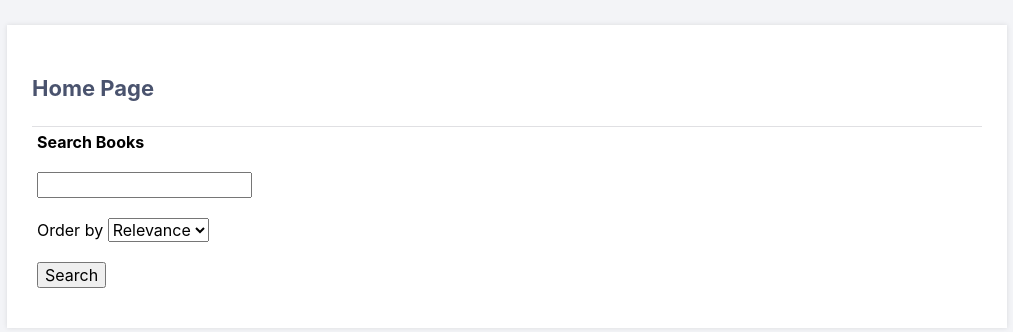
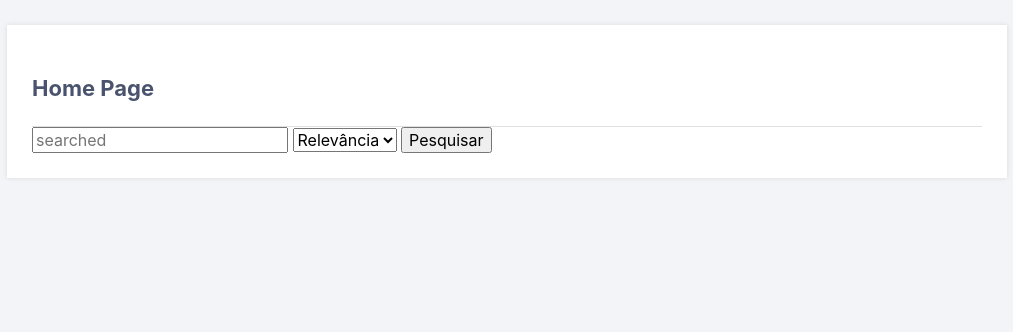
Before and after one commit to DanielAugusto191/BooksReview, a Flask app: page /home in a window 1280 px wide. Shown: the part 60-392 px from the top of the page, without its empty margins (133-1146 px from the left). Run offline with Flask 2, Linux system fonts and the light colour scheme; the visitor is signed in with stand-in values (Sample User, id 1).

Commit message:
mudança do formulario de pesquisa

```diff
--- a/main.py
+++ b/main.py
@@ -10,6 +10,8 @@ from database.db_system import userInfo, getAllStatus, getBookByID, setRate, set
 from bookSearch import bookSearch, SearchForm
 from Book import Book, sortBookList
 from bookReview import bookReviewForm
+
+from flask import Blueprint, render_template, request, session, redirect, url_for
 
 app = Flask(__name__)
 app.secret_key = "LIMAO"
@@ -29,25 +31,45 @@ if __name__ == "__main__":
 
 searched = "Skulduggery pleasant".replace(" ", "%20")
 
+# @app.route('/home', methods=["POST", "GET"])
+# def home():
+#     if 'loggedin' in session:
+#         searchForm = SearchForm()
+#         global searched
+#         bookList = []
+#         if searchForm.validate_on_submit():
+#             if searchForm.searched.data != None:
+#                 searched = (searchForm.searched.data).replace(" ", "%20")
+#             data = bookSearch(searched)
+#             if "items" in data:
+#                 for i in range(len(data["items"])):
+#                     if (("imageLinks" in data["items"][i]["volumeInfo"]) and ("description" in data["items"][i]["volumeInfo"])
+#                     and ("authors" in data["items"][i]["volumeInfo"])):
+#                         bookList.append(Book(data["items"][i]))
+#                 if(searchForm.sortBy.data is not None):
+#                     bookList = sortBookList(bookList, searchForm.sortBy.data)
+#         return render_template('home.html', searchForm = searchForm, username=session['username'], titles=bookList)
+#     return redirect(url_for('loginPage.login'))
+
+
 @app.route('/home', methods=["POST", "GET"])
 def home():
     if 'loggedin' in session:
-        searchForm = SearchForm()
-        global searched
         bookList = []
-        if searchForm.validate_on_submit():
-            if searchForm.searched.data != None:
-                searched = (searchForm.searched.data).replace(" ", "%20")
-            data = bookSearch(searched)
-            if "items" in data:
-                for i in range(len(data["items"])):
-                    if (("imageLinks" in data["items"][i]["volumeInfo"]) and ("description" in data["items"][i]["volumeInfo"])
-                    and ("authors" in data["items"][i]["volumeInfo"])):
-                        bookList.append(Book(data["items"][i]))
-                if(searchForm.sortBy.data is not None):
-                    bookList = sortBookList(bookList, searchForm.sortBy.data)
-        return render_template('home.html', searchForm = searchForm, username=session['username'], titles=bookList)
+        if request.method == "POST":
+            if request.form['searched'] != None:
+                searched = request.form['searched'].replace(" ", "%20")
+                data = bookSearch(searched)
+                if "items" in data:
+                    for i in range(len(data["items"])):
+                        if (("imageLinks" in data["items"][i]["volumeInfo"]) and ("description" in data["items"][i]["volumeInfo"])
+                        and ("authors" in data["items"][i]["volumeInfo"])):
+                            bookList.append(Book(data["items"][i]))
+                    if(request.form['sortBy'] is not None):
+                        bookList = sortBookList(bookList, request.form['sortBy'])
+        return render_template('home.html', titles=bookList)
     return redirect(url_for('loginPage.login'))
+
 
 @app.route('/addReview', methods=["GET", "POST"])
 def addReview():
--- a/templates/home.html
+++ b/templates/home.html
@@ -7,21 +7,15 @@
     <body>
         <div id="books">
             <h2>Home Page</h2>
-            <form method="POST" action="/home" class="d-flex">
-                <p>
-                    <b>Search Books</b>
-                </p>
-                <p>
-                    {{ searchForm.hidden_tag() }}
-                    {{ searchForm.searched.input }}{{ searchForm.searched(size=16) }}
-                </p>
-                <p>
-                    Order by  {{ searchForm.sortBy }}
-                </p>
-                <p>
-                    <button class="btn" type="submit">Search</button>
-                </p>
-            </form>
+            <form action="{{ url_for('home') }}" method="post">
+				<input type="text" name="searched" placeholder="searched" id="searched" required>
+                <select name="sortBy" placeholder="sortBy" id="sortBy"required>
+                    <option value='relevance' selected> Relevância </option>
+                    <option value='title'>Título</option>
+                    <option value='authors'>Autores</option>
+                </select>
+				<button type="submit">Pesquisar</button>
+			</form>
             <div class="container">
                 <div>
                     {{ macro.displayBook(titles) }}
```
